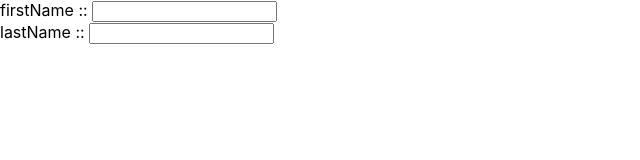
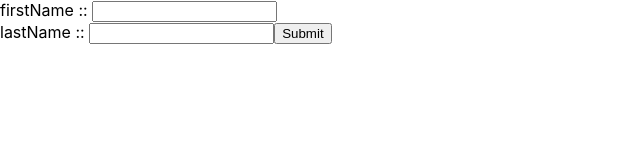
Before and after one commit to wadcharapong-n/react-app, a React (Create React App) app: page / in a window 1280 px wide. Shown: the top 160 px of the page, without its empty margins (0-640 px from the left). Built offline with nearby package versions, Linux system fonts and the light colour scheme.

Commit message:
input and output

```diff
--- a/src/index.js
+++ b/src/index.js
@@ -1,7 +1,6 @@
 import React from 'react';
 import ReactDOM from 'react-dom';
 import './index.css';
-import App from './App';
 import * as serviceWorker from './serviceWorker';
 
 class HelloWorldComp extends React.Component{
@@ -119,7 +118,10 @@ class InputComp extends React.Component {
 
   onSubmit = (event) => {
     event.preventDefault();
-    alert(`Your name is ${this.state.name}`)
+    const {firstName , lastName} = this.state;
+    const name = `${firstName} ${lastName}`.trim();
+    // alert(`Your name is ${this.state.name}`)
+    this.props.handleName(name);
   }
 
   render(){
@@ -128,11 +130,34 @@ class InputComp extends React.Component {
     const header = name ? <h1>Hello {name}</h1> : null
     return (
       <form onSubmit={this.onSubmit}>
-        {header}
+        {/* {header} */}
         firstName :: <input name="firstName" onChange={this.onChange} value={this.state.firstName} />
         <br></br>
         lastName :: <input name="lastName" onChange={this.onChange} value={this.state.lastName} />
+        <button type="submit">Submit</button>
       </form>
+    )
+  }
+}
+
+class App extends React.Component{
+
+  state = {
+    name : ''
+  }
+
+  handleName = (name) =>{
+    this.setState({name});
+  }
+
+  render(){
+    const {name} = this.state;
+    const header = name ? <h1>Hello {name}</h1> : null
+    return (
+      <div>
+        {header}
+        <InputComp handleName={this.handleName}/>
+      </div>
     )
   }
 }
@@ -141,7 +166,7 @@ ReactDOM.render(
   <React.StrictMode>
     {/* <ItemEvent /> */}
     {/* <Toggle /> */}
-    <InputComp />
+    <App />
   </React.StrictMode>,
   document.getElementById('root')
 );
```
